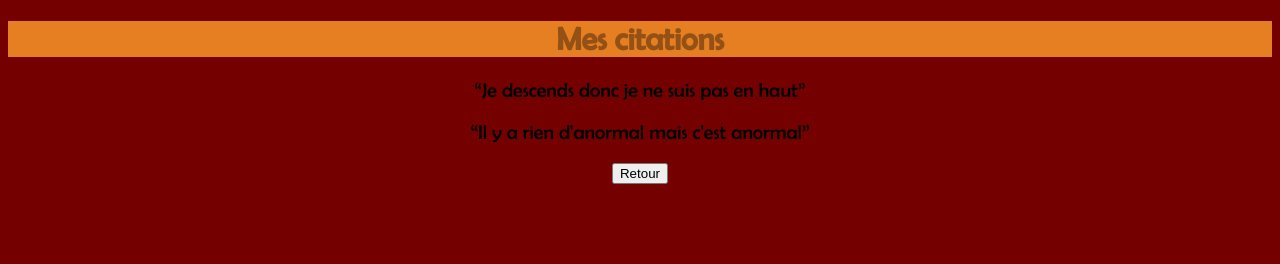
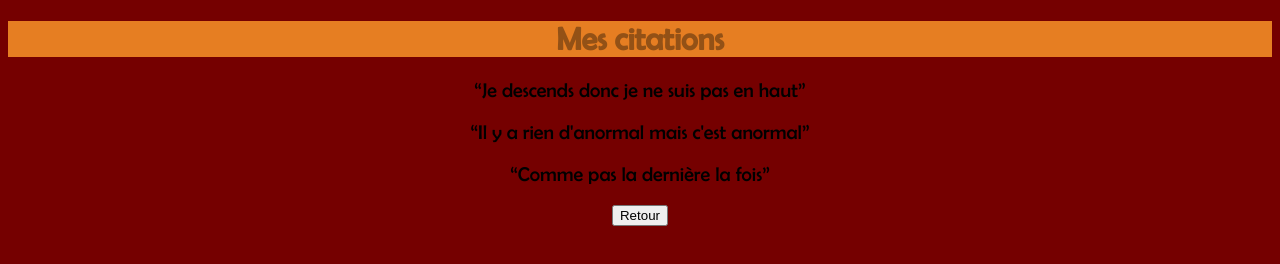
Before and after one commit to GuiGui73YT/Guillaume, a plain HTML site: page web6/index.html in a window 1280 px wide. Drawn offline with Linux system fonts and the light colour scheme.

Commit message:
Update index.html

```diff
--- a/web6/index.html
+++ b/web6/index.html
@@ -9,6 +9,7 @@
 		<h1>Mes citations</h1>
 		<p><q>Je descends donc je ne suis pas en haut</q></p>
         <p><q>Il y a rien d'anormal mais c'est anormal</q></p>
+        <p><q>Comme pas la dernière la fois</q></p>
         <form>
             <input type = "button" value = "Retour"  onclick = "history.back()">
         </form>
```
